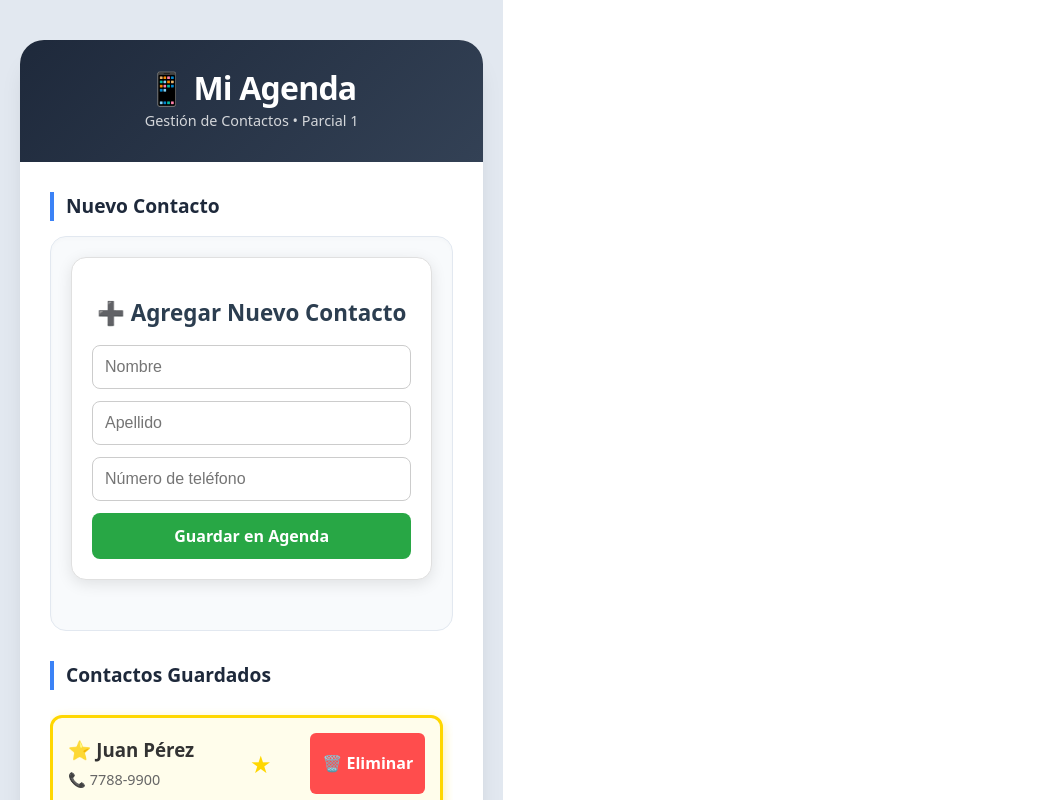
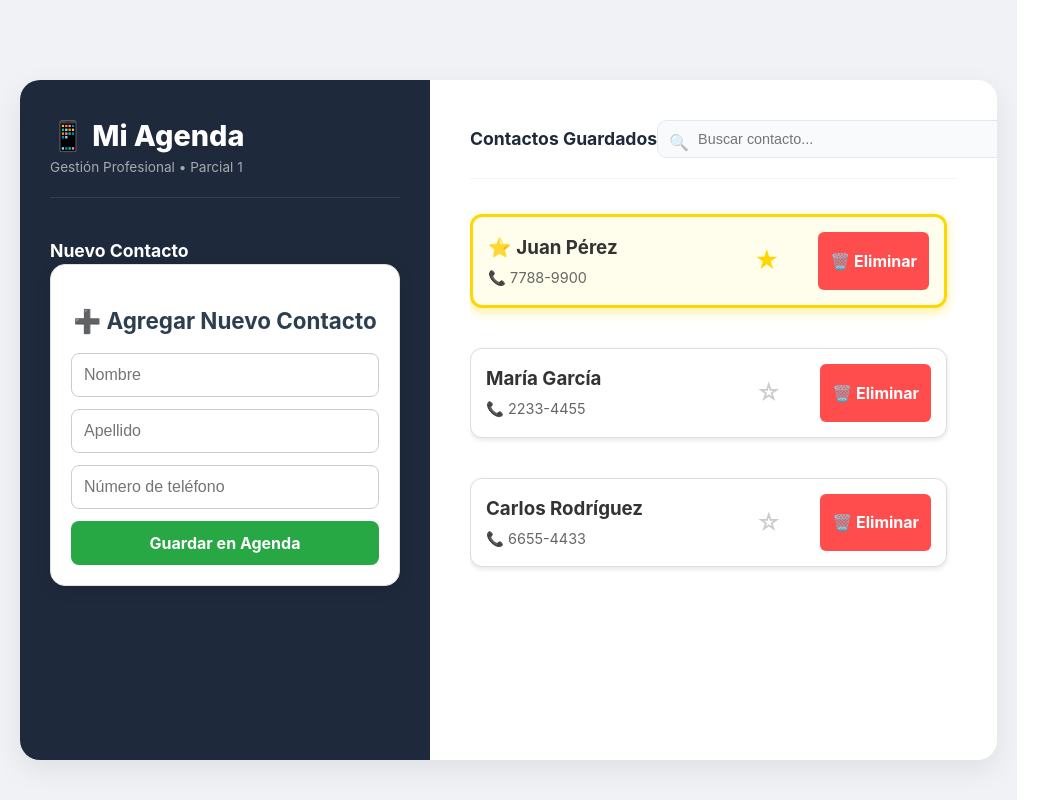
Before and after one commit to El-tio-oto/Parcial01-Multiplataforma-Laboratorio, a React (Vite) app in the folder Desafio01-Multiplataforma/: page / in a window 1280 px wide. Shown: the top 800 px of the page, without its empty margins (0-1060 px from the left). Built offline with nearby package versions, Linux system fonts and the light colour scheme.

Commit message:
Cambios para la barra y ajuste de pocio¿sion de contactos

```diff
--- a/Desafio01-Multiplataforma/src/App.jsx
+++ b/Desafio01-Multiplataforma/src/App.jsx
@@ -1,41 +1,59 @@
-import React from 'react';
+import React, { useState } from 'react';
 import AddContactForm from './AddContactForm';
 import Contact from './Contact';
 import contactsData from './contacts.json';
 
 function App() {
+  const [searchTerm, setSearchTerm] = useState("");
+
+  // Lógica del buscador
+  const filteredContacts = contactsData.filter(contact =>
+    `${contact.nombre} ${contact.apellido}`.toLowerCase().includes(searchTerm.toLowerCase())
+  );
+
   return (
     <div style={styles.pageWrapper}>
       <div style={styles.mainLayout}>
 
-        {/* ENCABEZADO CON GRADIENTE */}
-        <header style={styles.header}>
-          <h1 style={styles.title}>📱 Mi Agenda</h1>
-          <p style={styles.subtitle}>Gestión de Contactos • Parcial 1</p>
-        </header>
+        {/* BARRA LATERAL IZQUIERDA: FORMULARIO */}
+        <aside style={styles.sidebar}>
+          <header style={styles.sidebarHeader}>
+            <h1 style={styles.title}>📱 Mi Agenda</h1>
+            <p style={styles.subtitle}>Gestión Profesional • Parcial 1</p>
+          </header>
 
-        {/* CONTENEDOR DE DOS COLUMNAS */}
-        <div style={styles.contentGrid}>
+          <div style={styles.formContainer}>
+            <h2 style={styles.sectionTitle}>Nuevo Contacto</h2>
+            <AddContactForm />
+          </div>
+        </aside>
 
-          {/* COLUMNA IZQUIERDA: FORMULARIO */}
-          <section style={styles.column}>
-            <h2 style={styles.sectionTitle}>Nuevo Contacto</h2>
-            <div style={styles.glassCard}>
-              <AddContactForm />
+        {/* CONTENIDO PRINCIPAL DERECHA: BUSCADOR Y LISTA */}
+        <main style={styles.mainContent}>
+          <div style={styles.topBar}>
+            <h2 style={styles.sectionTitle}>Contactos Guardados</h2>
+            <div style={styles.searchWrapper}>
+              <span style={styles.searchIcon}>🔍</span>
+              <input
+                type="text"
+                placeholder="Buscar contacto..."
+                style={styles.searchInput}
+                onChange={(e) => setSearchTerm(e.target.value)}
+              />
             </div>
-          </section>
+          </div>
 
-          {/* COLUMNA DERECHA: LISTA (Aquí se llena el espacio vacío) */}
-          <section style={styles.column}>
-            <h2 style={styles.sectionTitle}>Contactos Guardados</h2>
-            <div style={styles.listScrollContainer}>
-              {contactsData.map((c) => (
+          <div style={styles.listGrid}>
+            {filteredContacts.length > 0 ? (
+              filteredContacts.map((c) => (
                 <Contact key={c.id} contact={c} />
-              ))}
-            </div>
-          </section>
+              ))
+            ) : (
+              <p style={styles.noResults}>No se encontraron contactos.</p>
+            )}
+          </div>
+        </main>
 
-        </div>
       </div>
     </div>
   );
@@ -43,79 +61,74 @@ function App() {
 
 const styles = {
   pageWrapper: {
-    backgroundColor: '#e2e8f0', // Fondo general sutil
+    backgroundColor: '#f0f2f5',
     minHeight: '100vh',
-    padding: '40px 20px',
     display: 'flex',
+    alignItems: 'center',
     justifyContent: 'center',
-    alignItems: 'flex-start'
+    padding: '20px',
+    fontFamily: "'Inter', sans-serif"
   },
   mainLayout: {
-    maxWidth: '1000px',
+    maxWidth: '1200px',
     width: '100%',
+    height: '85vh',
     backgroundColor: '#ffffff',
-    borderRadius: '24px',
-    boxShadow: '0 20px 25px -5px rgba(0, 0, 0, 0.1), 0 10px 10px -5px rgba(0, 0, 0, 0.04)',
-    overflow: 'hidden',
+    borderRadius: '20px',
+    boxShadow: '0 10px 30px rgba(0,0,0,0.08)',
     display: 'flex',
-    flexDirection: 'column'
+    overflow: 'hidden'
   },
-  header: {
-    textAlign: 'center',
-    padding: '30px 20px',
-    background: 'linear-gradient(135deg, #1e293b 0%, #334155 100%)', // Degradado elegante
+  sidebar: {
+    width: '350px',
+    backgroundColor: '#1e293b',
     color: 'white',
-  },
-  title: {
-    margin: 0,
-    fontSize: '2rem',
-    fontWeight: '800',
-    letterSpacing: '-0.025em'
-  },
-  subtitle: {
-    margin: '5px 0 0',
-    fontSize: '0.9rem',
-    opacity: 0.8,
-    fontWeight: '400'
-  },
-  contentGrid: {
-    display: 'grid',
-    // Ajuste para forzar 2 columnas
-    gridTemplateColumns: 'repeat(auto-fit, minmax(300px, 1fr))',
-    gap: '30px',
-    padding: '30px',
-  },
-  column: {
+    padding: '40px 30px',
     display: 'flex',
     flexDirection: 'column',
-    gap: '15px',
-    minWidth: '0'
+    gap: '30px'
   },
-  sectionTitle: {
-    color: '#1e293b',
-    fontSize: '1.2rem',
-    fontWeight: '700',
-    borderLeft: '4px solid #3b82f6',
-    paddingLeft: '12px',
-    margin: 0
-  },
-  glassCard: {
-    backgroundColor: '#f8fafc',
-    padding: '20px',
-    borderRadius: '16px',
-    border: '1px solid #e2e8f0',
-    boxShadow: 'inset 0 2px 4px rgba(0,0,0,0.02)'
-  },
-  listScrollContainer: {
+  sidebarHeader: { borderBottom: '1px solid rgba(255,255,255,0.1)', paddingBottom: '20px' },
+  title: { margin: 0, fontSize: '1.8rem', fontWeight: '800' },
+  subtitle: { margin: '5px 0 0', fontSize: '0.85rem', opacity: 0.6 },
+  formContainer: { marginTop: '10px' },
+  sectionTitle: { fontSize: '1.1rem', fontWeight: '700', color: 'inherit', margin: 0 },
+
+  mainContent: {
+    flex: 1,
+    padding: '40px',
     display: 'flex',
     flexDirection: 'column',
-    gap: '12px',
-    maxHeight: '500px', // Altura fija para activar el scroll
+    gap: '25px',
+    backgroundColor: '#ffffff'
+  },
+  topBar: {
+    display: 'flex',
+    justifyContent: 'space-between',
+    alignItems: 'center',
+    paddingBottom: '20px',
+    borderBottom: '1px solid #f1f5f9',
+    color: '#1e293b'
+  },
+  searchWrapper: { position: 'relative', width: '300px' },
+  searchIcon: { position: 'absolute', left: '12px', top: '10px', opacity: 0.4 },
+  searchInput: {
+    width: '100%',
+    padding: '10px 15px 10px 40px',
+    borderRadius: '10px',
+    border: '1px solid #e2e8f0',
+    backgroundColor: '#f8fafc',
+    outline: 'none',
+    fontSize: '0.9rem'
+  },
+  listGrid: {
+    display: 'grid',
+    gridTemplateColumns: 'repeat(auto-fill, minmax(280px, 1fr))',
+    gap: '20px',
     overflowY: 'auto',
-    paddingRight: '10px',
-    scrollbarWidth: 'thin',
-    scrollbarColor: '#cbd5e1 #f8fafc'
-  }
+    paddingRight: '10px'
+  },
+  noResults: { textAlign: 'center', color: '#64748b', marginTop: '40px' }
 };
 
 export default App;
```
